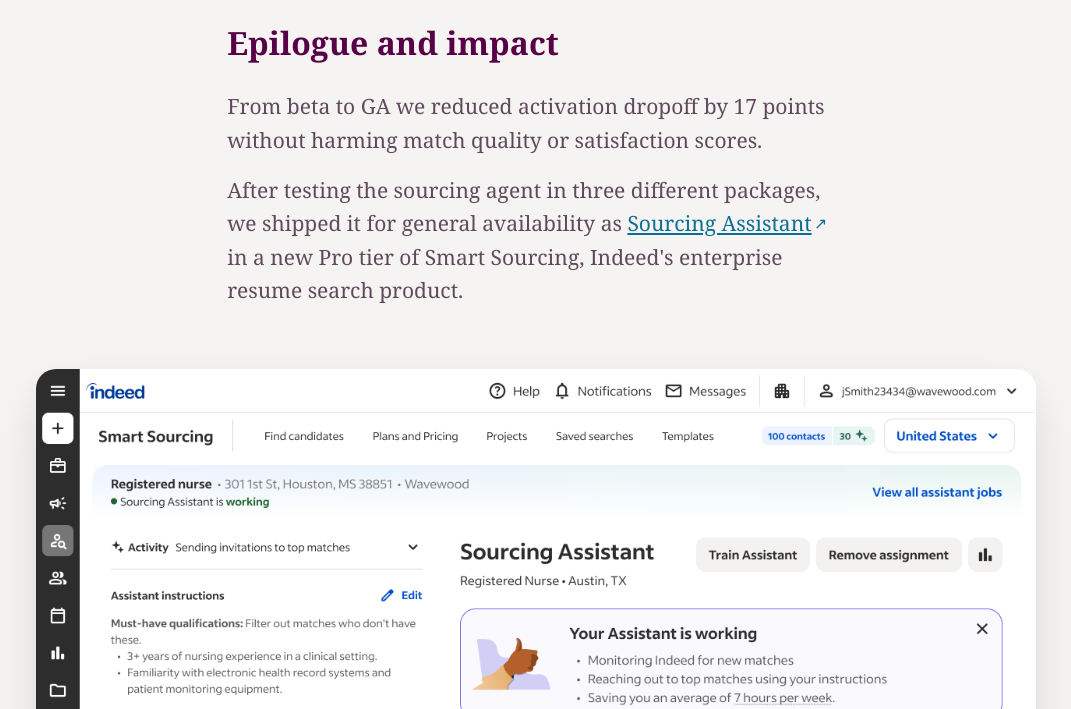
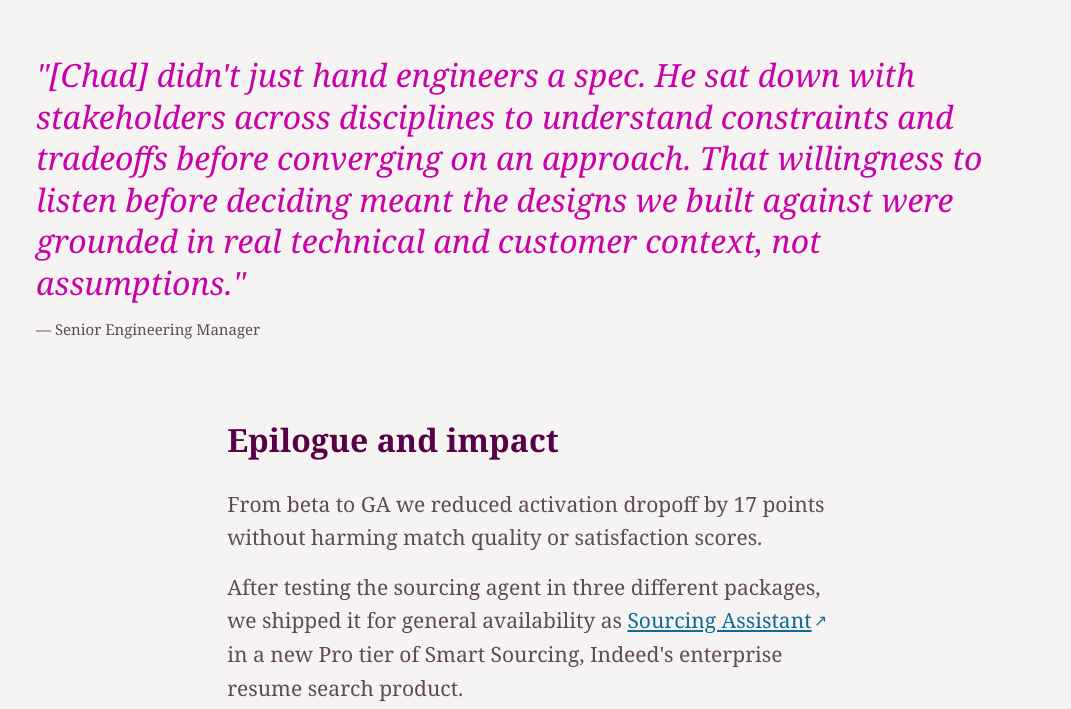
Before and after one commit to chadcurrie/chadcurrie.com, a Jekyll site: the page built from case-study-1/index.html, in a window 1280 px wide and 900 px high, scrolled down 8840 px, cut to the strip 191-900 px from the top of the window. Shown: the whole strip, without its empty margins (104-1175 px from the left). Built offline with Jekyll 4.4.1, drawn with Linux system fonts in a browser that asks for light colours; some web fonts are replaced.

Commit message:
Add new quote to Case Study 1
Co-Authored-By: Claude Sonnet 5 <noreply@anthropic.com>

```diff
--- a/case-study-1/index.html
+++ b/case-study-1/index.html
@@ -131,6 +131,11 @@ description: "How I shipped Indeed's first autonomous AI sourcing agent from zer
   <figcaption>Assistant activity details</figcaption>
 </figure>
 
+<blockquote class="pullquote media--parallax">
+  "[Chad] didn't just hand engineers a spec. He sat down with stakeholders across disciplines to understand constraints and tradeoffs before converging on an approach. That willingness to listen before deciding meant the designs we built against were grounded in real technical and customer context, not assumptions."
+  <cite>— Senior Engineering Manager</cite>
+</blockquote>
+
 <div class="prose">
   <h2 id="epilogue">Epilogue and impact</h2>
   <p>From beta to GA we reduced activation dropoff by 17 points without harming match quality or satisfaction scores.</p>
```
